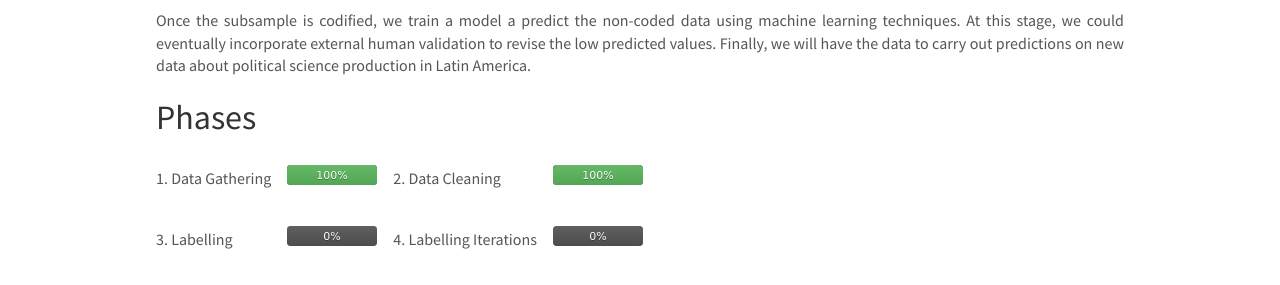
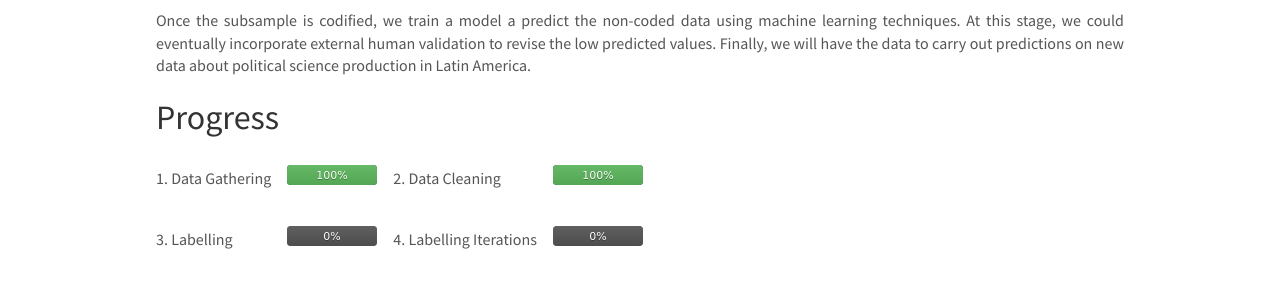
Before and after one commit to training-datalab/old-training-datalab.com, a Jekyll site: the page built from _pages/training-political-science-publications.md, in a window 1280 px wide and 1249 px high. Shown: the part 662-947 px from the top of the window. Built offline with Jekyll 4.4.1, drawn with Linux system fonts in a browser that asks for light colours; nearby versions of some CDN libraries.

Commit message:
Update training-political-science-publications.md

```diff
--- a/_pages/training-political-science-publications.md
+++ b/_pages/training-political-science-publications.md
@@ -28,7 +28,7 @@ permalink: /projects/political-science-publications
 
 <p align="justify">Once the subsample is codified, we train a model a predict the non-coded data using machine learning techniques. At this stage, we could eventually incorporate external human validation to revise the low predicted values. Finally, we will have the data to carry out predictions on new data about political science production in Latin America.</p>
 
-## Phases
+## Progress
 
 |---|---|---|---|---|---|---|
 | 1. Data Gathering | &nbsp;&nbsp;&nbsp;&nbsp;&nbsp; | ![100%]({{ site.url }}{{ site.baseurl }}/badges/progress_bar/100.svg) | &nbsp;&nbsp;&nbsp;&nbsp;&nbsp; | 2. Data Cleaning | &nbsp;&nbsp;&nbsp;&nbsp;&nbsp; | ![100%]({{ site.url }}{{ site.baseurl }}/badges/progress_bar/100.svg) |
```
